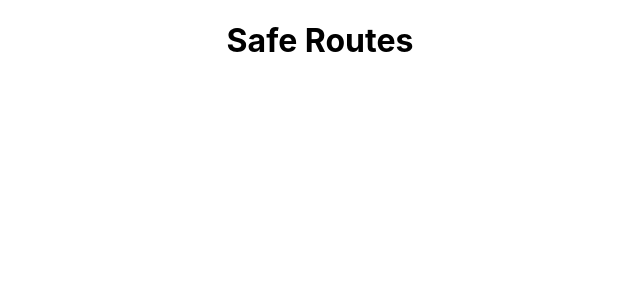
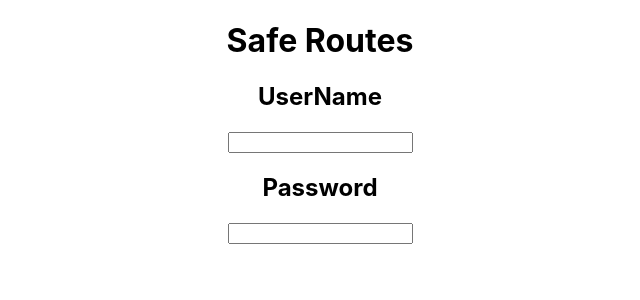
Before and after one commit to Build-Week-Safe-Routes-2/FE_Safe-Routes, a React (Create React App) app: page / in a window 1280 px wide. Shown: the top 300 px of the page, without its empty margins (320-960 px from the left). Built offline with nearby package versions, Linux system fonts and the light colour scheme.

Commit message:
Setup component folder

```diff
--- a/src/App.js
+++ b/src/App.js
@@ -1,11 +1,14 @@
 import React from "react";
+import "./App.css";
 
-import "./App.css";
+import LoginForm from './components/LoginForm';
 
 function App() {
   return (
     <div className="App">
       <h1>Safe Routes</h1>
+
+			<LoginForm/>
     </div>
   );
 }
--- /dev/null
+++ b/src/components/LoginForm.jsx
@@ -0,0 +1,14 @@
+import React from 'react';
+
+function LoginForm() {
+	return (
+		<form action="">
+			<h2>UserName</h2>
+			<input type="text"/>
+			<h2>Password</h2>
+			<input type="text"/>
+		</form>
+	)
+}
+
+export default LoginForm;
```
